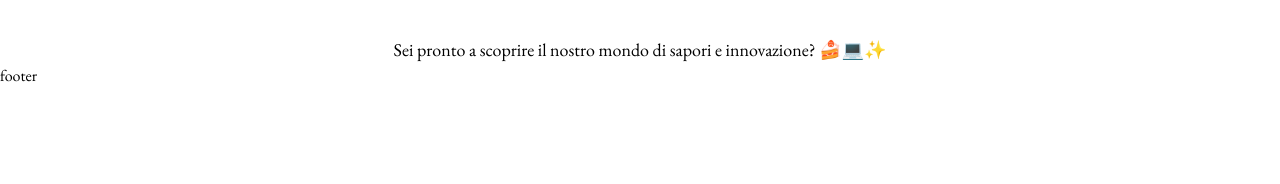
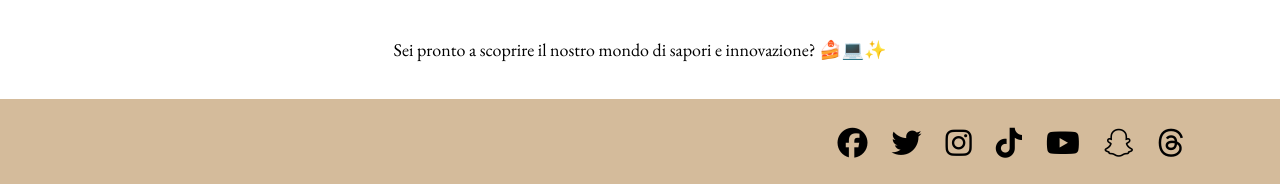
Before and after one commit to Alessandro-Frisone/react-router, a React (Vite) app: page / in a window 1280 px wide. Shown: the part 1322-1506 px from the top of the page. Before the commit the page ends 1410 px from the top, so only its background shows below. Built offline with nearby package versions, Linux system fonts and the light colour scheme.

Commit message:
feat: remove scroll-bar, add footer

```diff
--- a/index.html
+++ b/index.html
@@ -7,6 +7,11 @@
     <link rel="preconnect" href="https://fonts.gstatic.com" crossorigin>
     <link href="https://fonts.googleapis.com/css2?family=EB+Garamond:ital,wght@0,400..800;1,400..800&display=swap" rel="stylesheet">
      <!-- /GOOGLE FONT -->
+      <!-- FONTAWESOME -->
+    <link rel="stylesheet" href="https://cdnjs.cloudflare.com/ajax/libs/font-awesome/6.6.0/css/all.min.css"
+    integrity="sha512-Kc323vGBEqzTmouAECnVceyQqyqdsSiqLQISBL29aUW4U/M7pSPA/gEUZQqv1cwx4OnYxTxve5UMg5GT6L4JJg=="
+    crossorigin="anonymous" referrerpolicy="no-referrer" />
+    <!-- /FONTAWESOME -->
     <link rel="icon" type="image/webp" href="/logo_title_138.webp">
     <meta name="viewport" content="width=device-width, initial-scale=1.0" />
     <title>REACT ROUTER BLOG</title>
--- a/src/assets/components/Footer.jsx
+++ b/src/assets/components/Footer.jsx
@@ -1,7 +1,15 @@
 export default function Footer() {
     return (
-      <footer>
-        <h1>footer</h1>
+      <footer className="bg-[#d4bb9b] h-22">
+        <div className="container-footer w-[85%] mx-auto  h-22 flex justify-end  items-center gap-6">
+        <i class="fa-brands fa-facebook text-3xl cursor-pointer transition-transform duration-200 hover:scale-125"></i>
+        <i class="fa-brands fa-twitter text-3xl cursor-pointer transition-transform duration-200 hover:scale-125"></i>
+        <i class="fa-brands fa-instagram text-3xl cursor-pointer transition-transform duration-200 hover:scale-125"></i>
+        <i class="fa-brands fa-tiktok text-3xl cursor-pointer transition-transform duration-200 hover:scale-125"></i>
+        <i class="fa-brands fa-youtube text-3xl cursor-pointer transition-transform duration-200 hover:scale-125"></i>
+        <i class="fa-brands fa-snapchat text-3xl cursor-pointer transition-transform duration-200 hover:scale-125"></i>
+        <i class="fa-brands fa-threads text-3xl cursor-pointer transition-transform duration-200 hover:scale-125"></i>
+        </div>
       </footer>
     );
   }
--- a/src/assets/components/pages/Homepage.jsx
+++ b/src/assets/components/pages/Homepage.jsx
@@ -62,7 +62,7 @@ export default function Homepage() {
                 )}
               </div>
             ))}
-            <p className="text-center mt-[35px]">
+            <p className="text-center mt-[35px] mb-[35px]">
               Sei pronto a scoprire il nostro mondo di sapori e innovazione?
               🍰💻✨
             </p>
--- a/src/index.css
+++ b/src/index.css
@@ -3,3 +3,7 @@
 *{
     font-family: "EB Garamond", serif;
 }
+
+::-webkit-scrollbar {
+    display: none;
+  }
```
